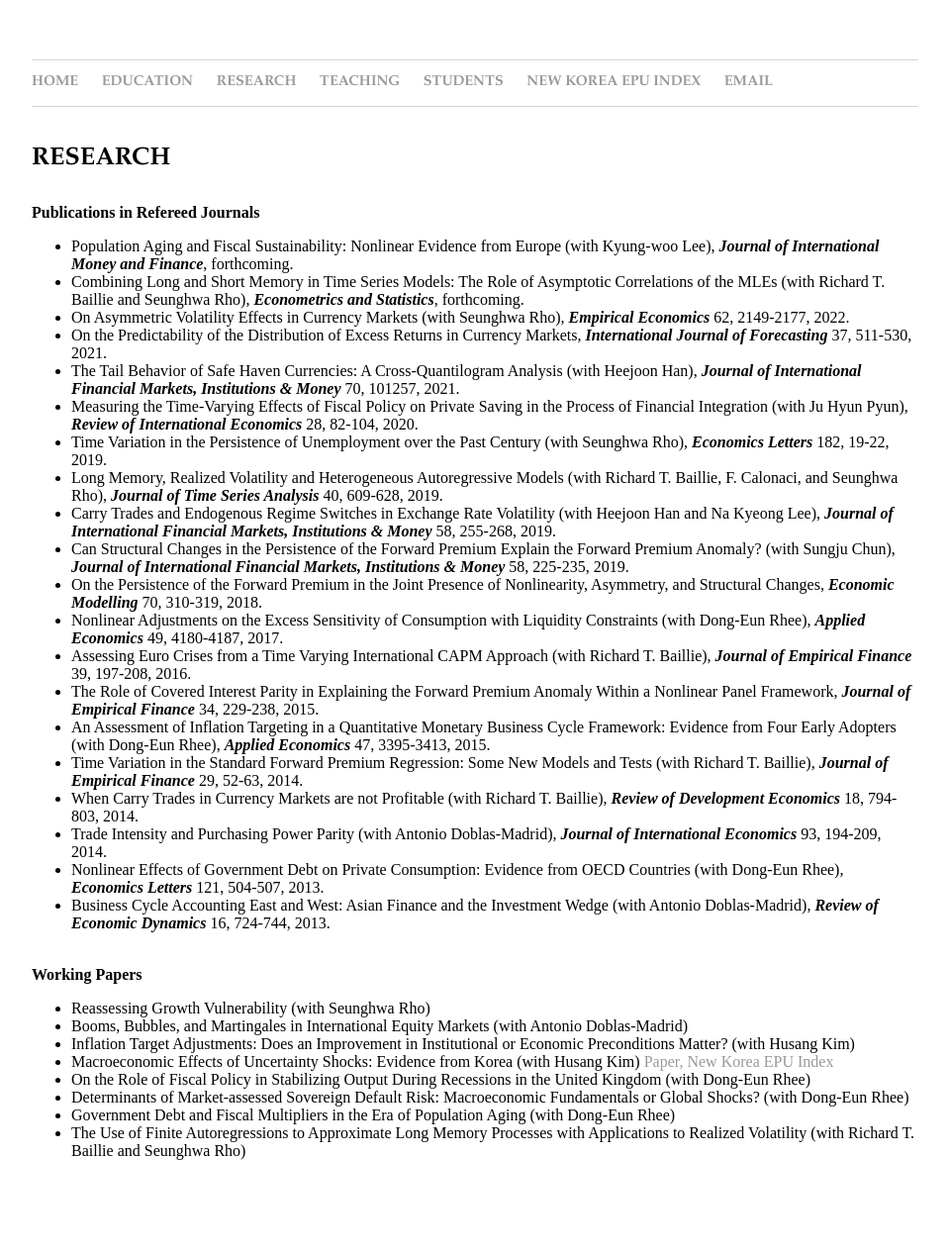
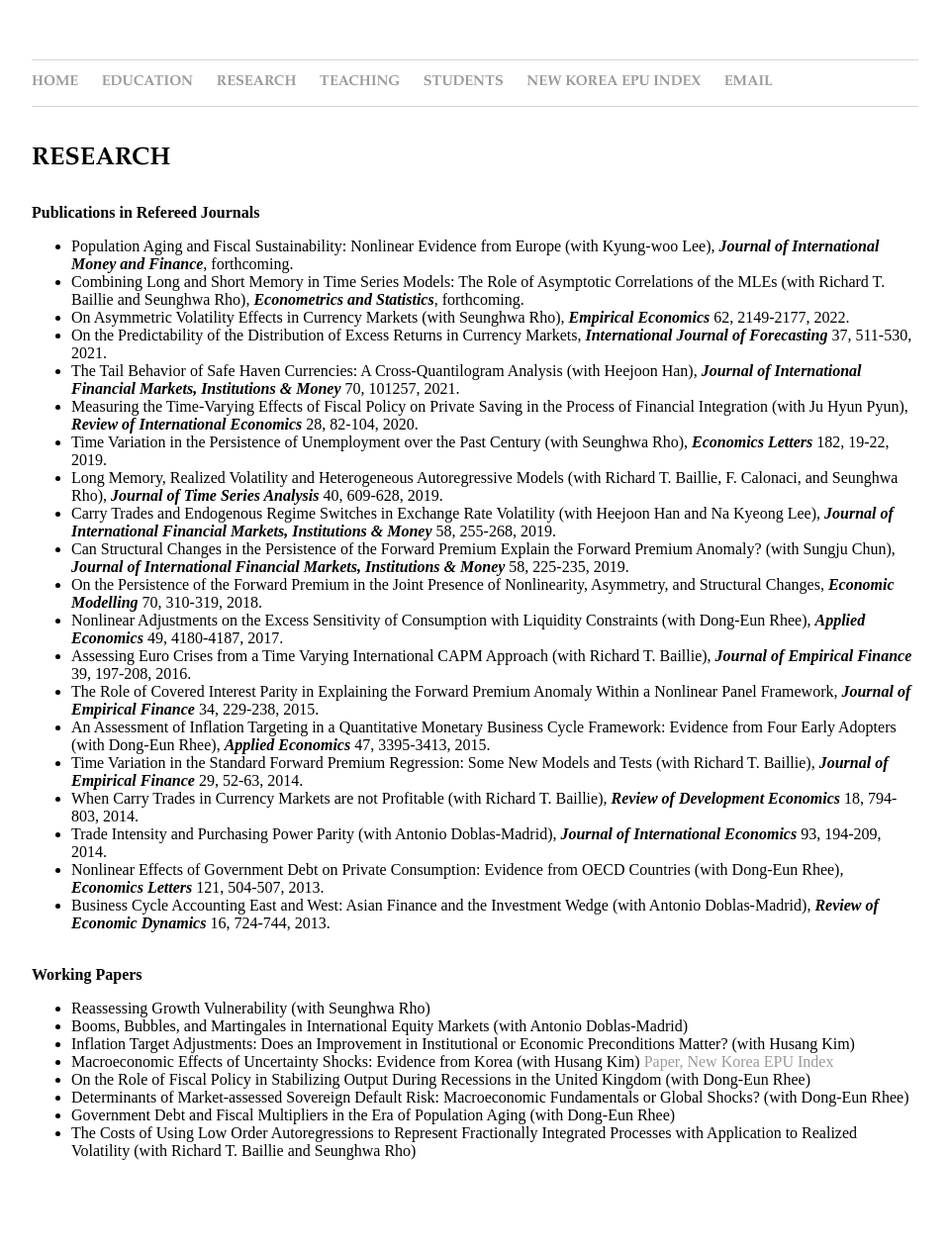
Before and after one commit to dooyeoncho/dooyeoncho.github.io, a Jekyll site: the page built from pages/research.html, in a window 1280 px wide. Shown: the whole page at 99% size, without its empty margins (160-1119 px from the left). Built offline with Jekyll 4.4.1, drawn with Linux system fonts in a browser that asks for light colours.

Commit message:
Update research.html

```diff
--- a/pages/research.html
+++ b/pages/research.html
@@ -46,6 +46,6 @@ title: Dooyeon Cho - Research
 		<li>On the Role of Fiscal Policy in Stabilizing Output During Recessions in the United Kingdom (with Dong-Eun Rhee)</li>
 		<li>Determinants of Market-assessed Sovereign Default Risk: Macroeconomic Fundamentals or Global Shocks? (with Dong-Eun Rhee)</li>
 		<li>Government Debt and Fiscal Multipliers in the Era of Population Aging (with Dong-Eun Rhee)</li>
-		<li>The Use of Finite Autoregressions to Approximate Long Memory Processes with Applications to Realized Volatility (with Richard T. Baillie and Seunghwa Rho)</li>
+		<li>The Costs of Using Low Order Autoregressions to Represent Fractionally Integrated Processes with Application to Realized Volatility (with Richard T. Baillie and Seunghwa Rho)</li>
 	</ul>
 </div>&nbsp;&nbsp;&nbsp;&nbsp;&nbsp;&nbsp;
```
